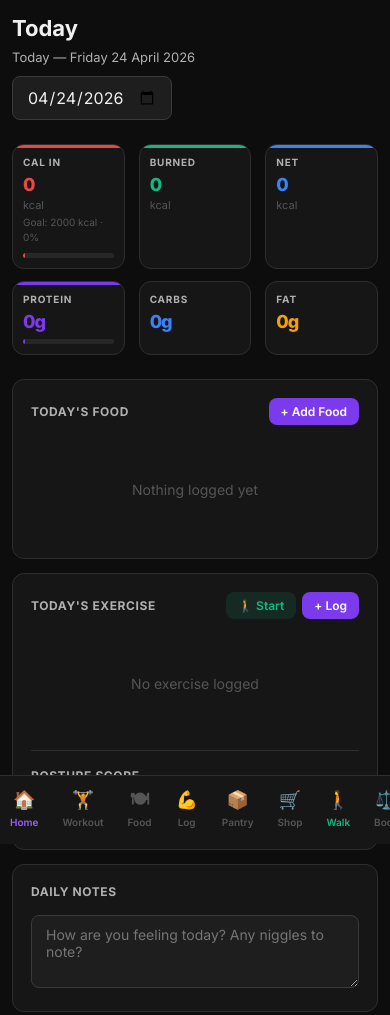
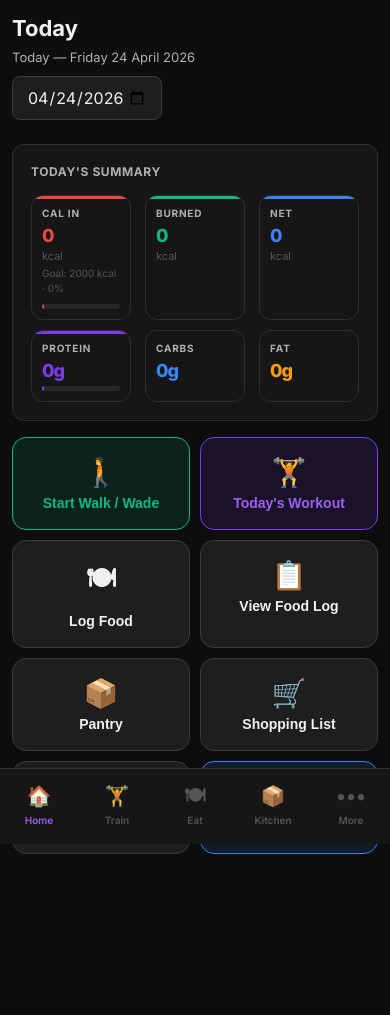
Before and after one commit to TheycallhimBruce/metatrack, a plain HTML site: page index.html in a window 390 px wide. After the commit the page ends 954 px from the top, so only its background shows below. Drawn offline with Linux system fonts and the light colour scheme.

Commit message:
Add files via upload

```diff
--- a/index.html
+++ b/index.html
@@ -1,5 +1,5 @@
 <!DOCTYPE html>
-<!-- saved from url=(0050)file:///C:/Users/Keith/Downloads/MetaTrack_v5.html -->
+<!-- saved from url=(0052)file:///C:/Users/Keith/Downloads/MetaTrack_v5_1.html -->
 <html lang="en"><head><meta http-equiv="Content-Type" content="text/html; charset=UTF-8">
 
 <meta name="viewport" content="width=device-width, initial-scale=1.0, maximum-scale=1.0">
@@ -103,11 +103,19 @@ canvas{width:100%;height:200px}
 .qty-ctrl{display:flex;align-items:center;gap:6px}
 .qty-btn{width:28px;height:28px;border-radius:6px;border:1px solid var(--bdr2);background:var(--sur2);color:var(--txt);font-size:16px;cursor:pointer;display:flex;align-items:center;justify-content:center;flex-shrink:0}
 .qty-btn:hover{background:var(--sur3)}
-#mobile-nav{display:none;position:fixed;bottom:0;left:0;right:0;background:var(--sur);border-top:1px solid var(--bdr);z-index:50;padding:6px 0 10px;overflow-x:auto;overflow-y:hidden;-webkit-overflow-scrolling:touch;white-space:nowrap;scrollbar-width:none}
-#mobile-nav::-webkit-scrollbar{display:none}
-.mob-nav{flex-shrink:0;display:inline-flex;flex-direction:column;align-items:center;gap:2px;padding:4px 10px;border-radius:8px;cursor:pointer;color:var(--txt3);font-size:10px;font-weight:600;transition:all .15s}
-.mob-nav .nav-ic{font-size:18px;width:auto}
+#mobile-nav{display:none;position:fixed;bottom:0;left:0;right:0;background:var(--sur);border-top:1px solid var(--bdr);z-index:50;padding:6px 0 10px}
+.mob-nav{flex:1;display:flex;flex-direction:column;align-items:center;gap:2px;padding:6px 4px;border-radius:8px;cursor:pointer;color:var(--txt3);font-size:10px;font-weight:600;transition:all .15s;touch-action:manipulation}
+.mob-nav .nav-ic{font-size:20px;width:auto}
 .mob-nav.active{color:var(--accl)}
+.mob-nav-row{display:flex;width:100%}
+.submenu{display:none;position:fixed;bottom:65px;left:0;right:0;z-index:49;padding:8px 12px}
+.submenu.open{display:block}
+.submenu-inner{background:var(--sur);border:1px solid var(--bdr2);border-radius:16px;padding:8px;box-shadow:0 -4px 24px rgba(0,0,0,.4)}
+.submenu-item{display:flex;align-items:center;gap:12px;padding:12px 14px;border-radius:10px;cursor:pointer;font-size:14px;font-weight:600;color:var(--txt);touch-action:manipulation}
+.submenu-item:hover,.submenu-item:active{background:var(--sur2)}
+.submenu-item .nav-ic{font-size:20px;width:28px;text-align:center}
+.submenu-backdrop{display:none;position:fixed;inset:0;z-index:48}
+.submenu-backdrop.open{display:block}
 @media(max-width:768px){
   #sidebar{display:none!important}
   body{flex-direction:column;height:auto;min-height:100vh;overflow-y:auto;overflow-x:hidden}
@@ -174,69 +182,83 @@ canvas{width:100%;height:200px}
         <div class="ps" id="dash-date-lbl">Today — Friday 24 April 2026</div>
       </div>
       <div class="ph-r">
-        <input type="date" id="dash-date" style="width:160px" onchange="changeDate(this.value)">
-      </div>
-    </div>
-    <div class="grid dash-grid" style="margin-bottom:12px">
-      <div class="mc mc-in">
+        <input type="date" id="dash-date" style="width:150px" onchange="changeDate(this.value)">
+      </div>
+    </div>
+
+    <!-- TODAY SUMMARY CARD -->
+    <div class="card" style="margin-bottom:16px">
+      <div class="ch"><span class="ct">Today's Summary</span></div>
+      <div class="grid dash-grid" style="margin-bottom:10px">
+        <div class="mc mc-in" style="padding:10px">
           <div class="mc-lbl">Cal In</div>
           <div class="mc-val" id="d-cals">0</div>
           <div class="mc-unit">kcal</div>
           <div id="d-cals-goal" style="font-size:10px;color:var(--txt3);margin-top:2px">Goal: 2000 kcal · 0%</div>
           <div class="pbar"><div class="pbar-fill" id="d-cals-bar" style="background:var(--err);width:0%"></div></div>
         </div>
-      <div class="mc mc-burn">
+        <div class="mc mc-burn" style="padding:10px">
           <div class="mc-lbl">Burned</div>
           <div class="mc-val" id="d-burn">0</div>
           <div class="mc-unit">kcal</div>
         </div>
-      <div class="mc mc-net">
+        <div class="mc mc-net" style="padding:10px">
           <div class="mc-lbl">Net</div>
           <div class="mc-val" id="d-net">0</div>
           <div class="mc-unit">kcal</div>
         </div>
       </div>
-    <div class="grid dash-grid" style="margin-bottom:24px">
-      <div class="mc mc-prot">
+      <div class="grid dash-grid">
+        <div class="mc mc-prot" style="padding:10px">
           <div class="mc-lbl">Protein</div>
           <div class="mc-val" id="d-prot">0g</div>
-        <div class="pbar" style="margin-top:8px"><div class="pbar-fill" id="d-prot-bar" style="background:var(--acc);width:0%"></div></div>
-      </div>
-      <div class="mc">
+          <div class="pbar" style="margin-top:6px"><div class="pbar-fill" id="d-prot-bar" style="background:var(--acc);width:0%"></div></div>
+        </div>
+        <div class="mc" style="padding:10px">
           <div class="mc-lbl">Carbs</div>
           <div class="mc-val" id="d-carbs" style="color:var(--info)">0g</div>
         </div>
-      <div class="mc">
+        <div class="mc" style="padding:10px">
           <div class="mc-lbl">Fat</div>
           <div class="mc-val" id="d-fat" style="color:var(--warn)">0g</div>
         </div>
       </div>
-    <div class="grid g2">
-      <div class="card">
-        <div class="ch">
-          <span class="ct">Today's Food</span>
-          <button class="btn btn-pri btn-sm" onclick="openModal(&#39;modal-food&#39;)">+ Add Food</button>
-        </div>
-        <div id="dash-food-list"><div class="empty"><div class="et">Nothing logged yet</div></div></div>
-      </div>
-      <div class="card">
-        <div class="ch">
-          <span class="ct">Today's Exercise</span>
-          <div style="display:flex;gap:6px">
-            <button class="btn btn-ok btn-sm" onclick="startSession()">🚶 Start</button>
-            <button class="btn btn-pri btn-sm" onclick="openModal(&#39;modal-exercise&#39;)">+ Log</button>
-          </div>
-        </div>
-        <div id="dash-ex-list"><div class="empty"><div class="et">No exercise logged</div></div></div>
-        <div class="divider"></div>
-        <div class="ch" style="margin-bottom:10px"><span class="ct">Posture Score</span></div>
-        <div class="stars" id="dash-stars"><span class="star " onclick="setPosture(1)">★</span><span class="star " onclick="setPosture(2)">★</span><span class="star " onclick="setPosture(3)">★</span><span class="star " onclick="setPosture(4)">★</span><span class="star " onclick="setPosture(5)">★</span></div>
-      </div>
-    </div>
-    <div class="card" style="margin-top:14px">
-      <div class="ch"><span class="ct">Daily Notes</span></div>
-      <textarea id="daily-notes" rows="3" placeholder="How are you feeling today? Any niggles to note?"></textarea>
-    </div>
+    </div>
+
+    <!-- QUICK ACCESS BUTTONS -->
+    <div style="display:grid;grid-template-columns:1fr 1fr;gap:10px;margin-bottom:10px">
+      <button onclick="startSession()" style="padding:18px 12px;background:var(--okbg);color:var(--ok);border:1px solid var(--ok);border-radius:14px;font-size:14px;font-weight:700;cursor:pointer;touch-action:manipulation;display:flex;flex-direction:column;align-items:center;gap:6px">
+        <span style="font-size:28px">🚶</span>Start Walk / Wade
+      </button>
+      <button onclick="showPage(&#39;workout&#39;)" style="padding:18px 12px;background:var(--accbg);color:var(--accl);border:1px solid var(--acc);border-radius:14px;font-size:14px;font-weight:700;cursor:pointer;touch-action:manipulation;display:flex;flex-direction:column;align-items:center;gap:6px">
+        <span style="font-size:28px">🏋️</span>Today's Workout
+      </button>
+    </div>
+    <div style="display:grid;grid-template-columns:1fr 1fr;gap:10px;margin-bottom:10px">
+      <button onclick="openModal(&#39;modal-food&#39;)" style="padding:18px 12px;background:var(--sur2);color:var(--txt);border:1px solid var(--bdr2);border-radius:14px;font-size:14px;font-weight:700;cursor:pointer;touch-action:manipulation;display:flex;flex-direction:column;align-items:center;gap:6px">
+        <span style="font-size:28px">🍽</span>Log Food
+      </button>
+      <button onclick="showPage(&#39;food&#39;)" style="padding:18px 12px;background:var(--sur2);color:var(--txt);border:1px solid var(--bdr2);border-radius:14px;font-size:14px;font-weight:700;cursor:pointer;touch-action:manipulation;display:flex;flex-direction:column;align-items:center;gap:6px">
+        <span style="font-size:28px">📋</span>View Food Log
+      </button>
+    </div>
+    <div style="display:grid;grid-template-columns:1fr 1fr;gap:10px;margin-bottom:10px">
+      <button onclick="showPage(&#39;pantry&#39;)" style="padding:18px 12px;background:var(--sur2);color:var(--txt);border:1px solid var(--bdr2);border-radius:14px;font-size:14px;font-weight:700;cursor:pointer;touch-action:manipulation;display:flex;flex-direction:column;align-items:center;gap:6px">
+        <span style="font-size:28px">📦</span>Pantry
+      </button>
+      <button onclick="showPage(&#39;shopping&#39;)" style="padding:18px 12px;background:var(--sur2);color:var(--txt);border:1px solid var(--bdr2);border-radius:14px;font-size:14px;font-weight:700;cursor:pointer;touch-action:manipulation;display:flex;flex-direction:column;align-items:center;gap:6px">
+        <span style="font-size:28px">🛒</span>Shopping List
+      </button>
+    </div>
+    <div style="display:grid;grid-template-columns:1fr 1fr;gap:10px">
+      <button onclick="showPage(&#39;body&#39;)" style="padding:18px 12px;background:var(--sur2);color:var(--txt);border:1px solid var(--bdr2);border-radius:14px;font-size:14px;font-weight:700;cursor:pointer;touch-action:manipulation;display:flex;flex-direction:column;align-items:center;gap:6px">
+        <span style="font-size:28px">⚖️</span>Body Stats
+      </button>
+      <button onclick="showPage(&#39;claude&#39;)" style="padding:18px 12px;background:var(--infobg);color:var(--info);border:1px solid var(--info);border-radius:14px;font-size:14px;font-weight:700;cursor:pointer;touch-action:manipulation;display:flex;flex-direction:column;align-items:center;gap:6px">
+        <span style="font-size:28px">🤖</span>Recipe Ideas
+      </button>
+    </div>
+
   </div>
 </div>
 
@@ -522,18 +544,48 @@ canvas{width:100%;height:200px}
 </div>
 
 <!-- MOBILE NAV -->
+<!-- SUBMENU BACKDROP -->
+<div class="submenu-backdrop" id="submenu-backdrop" onclick="closeAllSubmenus()"></div>
+
+<!-- SUBMENUS -->
+<div class="submenu" id="submenu-train">
+  <div class="submenu-inner">
+    <div class="submenu-item" onclick="startSession();closeAllSubmenus()"><span class="nav-ic">🚶</span>Walk / Wade</div>
+    <div class="submenu-item" onclick="showPage(&#39;workout&#39;);closeAllSubmenus()" id="mob-workout"><span class="nav-ic">🏋️</span>Today's Workout</div>
+    <div class="submenu-item" onclick="showPage(&#39;exercise&#39;);closeAllSubmenus()" id="mob-exercise"><span class="nav-ic">💪</span>Exercise Log</div>
+  </div>
+</div>
+
+<div class="submenu" id="submenu-eat">
+  <div class="submenu-inner">
+    <div class="submenu-item" onclick="showPage(&#39;food&#39;);closeAllSubmenus()" id="mob-food"><span class="nav-ic">🍽</span>Food Log</div>
+    <div class="submenu-item" onclick="showPage(&#39;claude&#39;);closeAllSubmenus()" id="mob-claude"><span class="nav-ic">🤖</span>Recipe Ideas</div>
+  </div>
+</div>
+
+<div class="submenu" id="submenu-kitchen">
+  <div class="submenu-inner">
+    <div class="submenu-item" onclick="showPage(&#39;pantry&#39;);closeAllSubmenus()" id="mob-pantry"><span class="nav-ic">📦</span>Pantry</div>
+    <div class="submenu-item" onclick="showPage(&#39;shopping&#39;);closeAllSubmenus()" id="mob-shopping"><span class="nav-ic">🛒</span>Shopping List</div>
+  </div>
+</div>
+
+<div class="submenu" id="submenu-more">
+  <div class="submenu-inner">
+    <div class="submenu-item" onclick="showPage(&#39;body&#39;);closeAllSubmenus()" id="mob-body"><span class="nav-ic">⚖️</span>Body Stats</div>
+    <div class="submenu-item" onclick="showPage(&#39;analytics&#39;);closeAllSubmenus()" id="mob-analytics"><span class="nav-ic">📊</span>Analytics</div>
+    <div class="submenu-item" onclick="showPage(&#39;settings&#39;);closeAllSubmenus()" id="mob-settings"><span class="nav-ic">⚙️</span>Settings</div>
+  </div>
+</div>
+
 <nav id="mobile-nav">
-  <div class="mob-nav active" id="mob-dash" onclick="showPage(&#39;dashboard&#39;)"><span class="nav-ic">🏠</span>Home</div>
-  <div class="mob-nav" id="mob-workout" onclick="showPage(&#39;workout&#39;)"><span class="nav-ic">🏋️</span>Workout</div>
-  <div class="mob-nav" id="mob-food" onclick="showPage(&#39;food&#39;)"><span class="nav-ic">🍽</span>Food</div>
-  <div class="mob-nav" id="mob-exercise" onclick="showPage(&#39;exercise&#39;)"><span class="nav-ic">💪</span>Log</div>
-  <div class="mob-nav" id="mob-pantry" onclick="showPage(&#39;pantry&#39;)"><span class="nav-ic">📦</span>Pantry</div>
-  <div class="mob-nav" id="mob-shopping" onclick="showPage(&#39;shopping&#39;)"><span class="nav-ic">🛒</span>Shop</div>
-  <div class="mob-nav" onclick="startSession()" style="color:var(--ok)"><span class="nav-ic">🚶</span>Walk</div>
-  <div class="mob-nav" id="mob-body" onclick="showPage(&#39;body&#39;)"><span class="nav-ic">⚖️</span>Body</div>
-  <div class="mob-nav" id="mob-analytics" onclick="showPage(&#39;analytics&#39;)"><span class="nav-ic">📊</span>Stats</div>
-  <div class="mob-nav" id="mob-claude" onclick="showPage(&#39;claude&#39;)"><span class="nav-ic">🤖</span>Claude</div>
-  <div class="mob-nav" id="mob-settings" onclick="showPage(&#39;settings&#39;)"><span class="nav-ic">⚙️</span>Settings</div>
+  <div class="mob-nav-row">
+    <div class="mob-nav active" id="mob-dash" onclick="showPage(&#39;dashboard&#39;);closeAllSubmenus()"><span class="nav-ic">🏠</span>Home</div>
+    <div class="mob-nav" id="mobbtn-train" onclick="toggleSubmenu(&#39;train&#39;)"><span class="nav-ic">🏋️</span>Train</div>
+    <div class="mob-nav" id="mobbtn-eat" onclick="toggleSubmenu(&#39;eat&#39;)"><span class="nav-ic">🍽</span>Eat</div>
+    <div class="mob-nav" id="mobbtn-kitchen" onclick="toggleSubmenu(&#39;kitchen&#39;)"><span class="nav-ic">📦</span>Kitchen</div>
+    <div class="mob-nav" id="mobbtn-more" onclick="toggleSubmenu(&#39;more&#39;)"><span class="nav-ic">•••</span>More</div>
+  </div>
 </nav>
 
 <!-- MODAL: ADD FOOD -->
@@ -827,10 +879,16 @@ function saveShoppingDB(items) { DB.set('shopping', items); }
 function showPage(name) {
   document.querySelectorAll('.page').forEach(p => p.classList.remove('active'));
   document.querySelectorAll('.nav').forEach(n => n.classList.remove('active'));
-  document.querySelectorAll('.mob-nav').forEach(n => n.classList.remove('active'));
   document.getElementById('page-'+name).classList.add('active');
   document.querySelector(`.nav[onclick*="${name}"]`)?.classList.add('active');
-  document.getElementById('mob-'+name)?.classList.add('active');
+  // Highlight correct bottom nav group
+  ['mob-dash'].forEach(id => document.getElementById(id)?.classList.remove('active'));
+  const pageToGroup = { dashboard:'mob-dash', workout:'train', exercise:'train',
+    food:'eat', claude:'eat', pantry:'kitchen', shopping:'kitchen',
+    body:'more', analytics:'more', settings:'more' };
+  const group = pageToGroup[name];
+  if (group === 'mob-dash') document.getElementById('mob-dash').classList.add('active');
+  else if (group) document.getElementById('mobbtn-'+group).style.color = 'var(--accl)';
   stopScanner();
   const renders = { dashboard: renderDash, food: renderFoodPage, exercise: renderExPage,
     pantry: renderPantry, shopping: renderShopping, body: renderBodyPage, analytics: renderAnalytics, settings: loadSettings, claude: renderClaudePage, workout: renderWorkoutPage };
@@ -879,33 +937,10 @@ function renderDash() {
   document.getElementById('d-cals-goal').textContent = `Goal: ${goals.dailyCalories} kcal · ${Math.round(calPct)}%`;
   document.getElementById('dash-date-lbl').textContent = fmtDateLabel(S.date);
 
-  const fl = document.getElementById('dash-food-list');
-  fl.innerHTML = foods.length ? foods.slice(-5).map(f =>
-    `<div class="sr"><span class="sr-l">${f.meal} — ${f.name}</span><span class="sr-v" style="color:var(--err)">${Math.round(f.calories||0)} kcal</span></div>`
-  ).join('') : '<div class="empty"><div class="et">Nothing logged yet</div></div>';
-
-  const el = document.getElementById('dash-ex-list');
-  el.innerHTML = exercises.length ? exercises.slice(-4).map(e =>
-    `<div class="sr"><span class="sr-l">${e.name}</span><span class="sr-v">${e.sets ? e.sets+'×'+e.reps : (e.duration+'min')}</span></div>`
-  ).join('') : '<div class="empty"><div class="et">No exercise logged</div></div>';
-
-  S.posture = log.postureScore || 0;
-  renderStars();
-  document.getElementById('daily-notes').value = log.notes || '';
-}
-
-function renderStars() {
-  const el = document.getElementById('dash-stars');
-  el.innerHTML = [1,2,3,4,5].map(n =>
-    `<span class="star ${n <= S.posture ? 'on' : ''}" onclick="setPosture(${n})">★</span>`
-  ).join('');
-}
-
-function setPosture(n) {
-  S.posture = n; renderStars();
-  const log = getLog(S.date); log.postureScore = n; saveLog(S.date, log);
-  toast('Posture saved ✓');
-}
+  // Lists moved to dedicated pages
+}
+
+// Posture tracking removed from dashboard
 
 // ── FOOD PAGE ───────────────────────────────────────────────
 function renderFoodPage() {
@@ -2542,6 +2577,26 @@ function renderClaudePage() {
   document.getElementById('analysis-prompt-area').style.display = 'none';
 }
 
+
+// ── SUBMENU ──────────────────────────────────────────────
+function toggleSubmenu(name) {
+  const isOpen = document.getElementById('submenu-'+name).classList.contains('open');
+  closeAllSubmenus();
+  if (!isOpen) {
+    document.getElementById('submenu-'+name).classList.add('open');
+    document.getElementById('submenu-backdrop').classList.add('open');
+    document.getElementById('mobbtn-'+name).style.color = 'var(--accl)';
+  }
+}
+
+function closeAllSubmenus() {
+  ['train','eat','kitchen','more'].forEach(n => {
+    document.getElementById('submenu-'+n)?.classList.remove('open');
+    document.getElementById('mobbtn-'+n).style.color = '';
+  });
+  document.getElementById('submenu-backdrop').classList.remove('open');
+}
+
 // ── TOAST ────────────────────────────────────────────────────
 let _tt;
 function toast(msg) { const t=document.getElementById('toast'); t.textContent=msg; t.classList.add('show'); clearTimeout(_tt); _tt=setTimeout(()=>t.classList.remove('show'),2800); }
@@ -2554,9 +2609,7 @@ document.getElementById('ex-date-lbl').textContent = fmtDateLabel(S.date);
 renderDash();
 updateSyncStatus();
 
-document.getElementById('daily-notes').addEventListener('blur', () => {
-  const log = getLog(S.date); log.notes = document.getElementById('daily-notes').value; saveLog(S.date, log);
-});
+
 
 </script>
 
```
Lines whose indentation alone changed are shown as unchanged.
